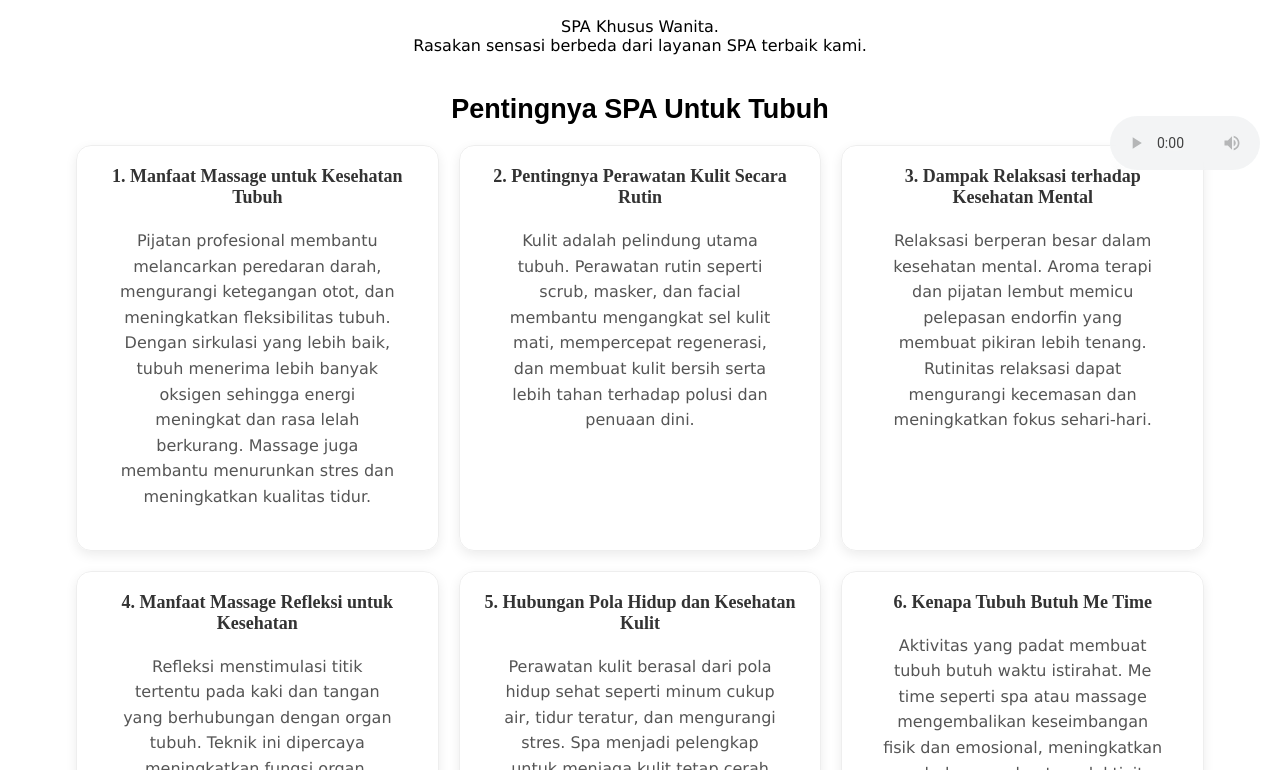
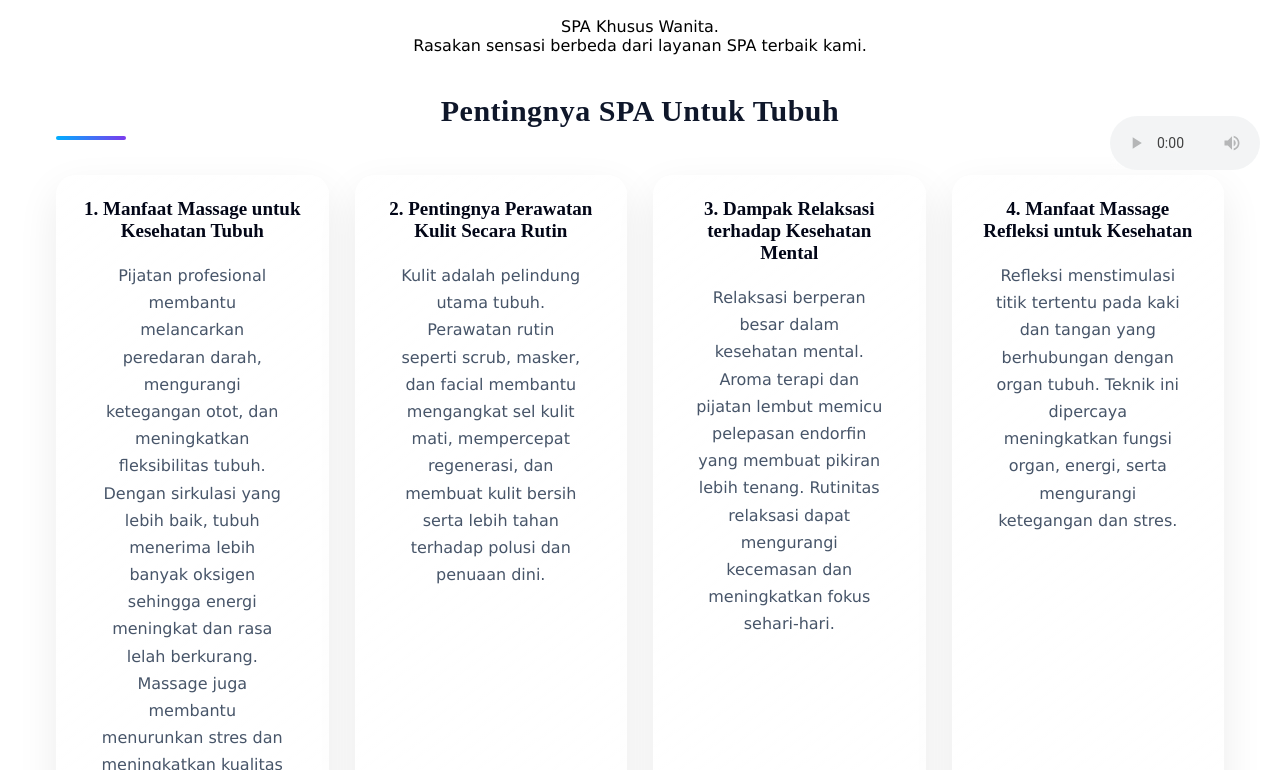
Before and after one commit to fathiirmaulanaa/spanirmala, a plain HTML site: page index.html in a window 1280 px wide. Shown: the part 610-1380 px from the top of the page. Drawn offline with Linux system fonts and the light colour scheme.

Commit message:
style bruuhhh

```diff
--- a/style.css
+++ b/style.css
@@ -137,45 +137,90 @@ header {
 
 
 /*Awal card1*/
-.title1{
-  font-weight: bold;
-  font-size: 27px;
-  font-family: Arial, Helvetica, sans-serif;
+/* TITLE */
+.title1 {
+  font-size: 30px;
+  font-weight: 700;
+  letter-spacing: 0.5px;
+  color: #0f172a;
+  margin-bottom: 25px;
+  position: relative;
 }
+
+.title1::after {
+  content: "";
+  width: 70px;
+  height: 4px;
+  background: linear-gradient(90deg, #00aeff, #7c3aed);
+  display: block;
+  margin-top: 8px;
+  border-radius: 999px;
+}
+
+/* CONTAINER */
 .cards1-container {
   display: grid;
-  grid-template-columns: repeat(auto-fit, minmax(280px, 1fr));
-  gap: 20px;
-  padding: 20px;
+  grid-template-columns: repeat(auto-fit, minmax(260px, 1fr));
+  gap: 26px;
+  padding: 10px 0;
 }
 
+/* CARD */
 .card1 {
-  background: #ffffffcc;
-  backdrop-filter: blur(6px);
-  padding: 20px;
-  border-radius: 15px;
-  box-shadow: 0 4px 12px rgba(0,0,0,0.08);
-  transition: 0.3s ease;
-  border: 1px solid #eee;
+  background: linear-gradient(
+    145deg,
+    rgba(255,255,255,0.85),
+    rgba(255,255,255,0.6)
+  );
+  backdrop-filter: blur(12px);
+  padding: 22px;
+  border-radius: 20px;
+  border: 1px solid rgba(255,255,255,0.4);
+  box-shadow: 0 15px 40px rgba(0,0,0,0.08);
+  transition: all 0.35s ease;
+  position: relative;
+  overflow: hidden;
+}
+
+/* GLOW EFFECT */
+.card1::before {
+  content: "";
+  position: absolute;
+  inset: 0;
+  background: linear-gradient(
+    120deg,
+    transparent,
+    rgba(0,174,255,0.15),
+    transparent
+  );
+  opacity: 0;
+  transition: opacity 0.4s ease;
+}
+
+.card1:hover::before {
+  opacity: 1;
 }
 
 .card1:hover {
-  transform: translateY(-5px);
-  box-shadow: 0 8px 20px rgba(0,0,0,0.15);
+  transform: translateY(-10px) scale(1.02);
+  box-shadow: 0 30px 60px rgba(0,174,255,0.25);
 }
 
+/* TITLE CARD */
 .card1 h3 {
-  font-size: 18px;
+  font-size: 19px;
+  font-weight: 600;
   margin-bottom: 10px;
-  color: #333;
-  font-weight: 600;
+  color: #020617;
 }
 
+/* TEXT */
 .card1 p {
-  font-size: 14px;
-  line-height: 1.6;
-  color: #555;
+  font-size: 14.5px;
+  line-height: 1.7;
+  color: #475569;
 }
+
 
 /*akhir card1*/
 
```
